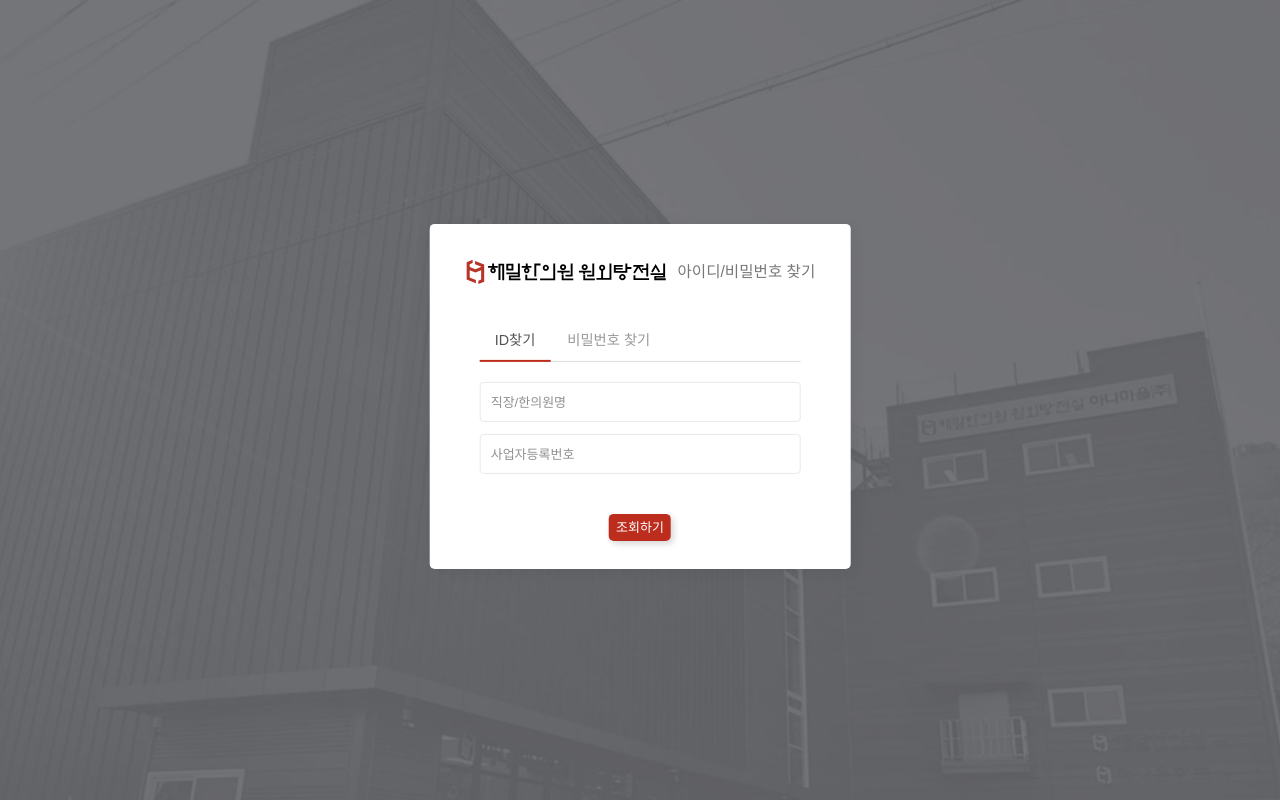
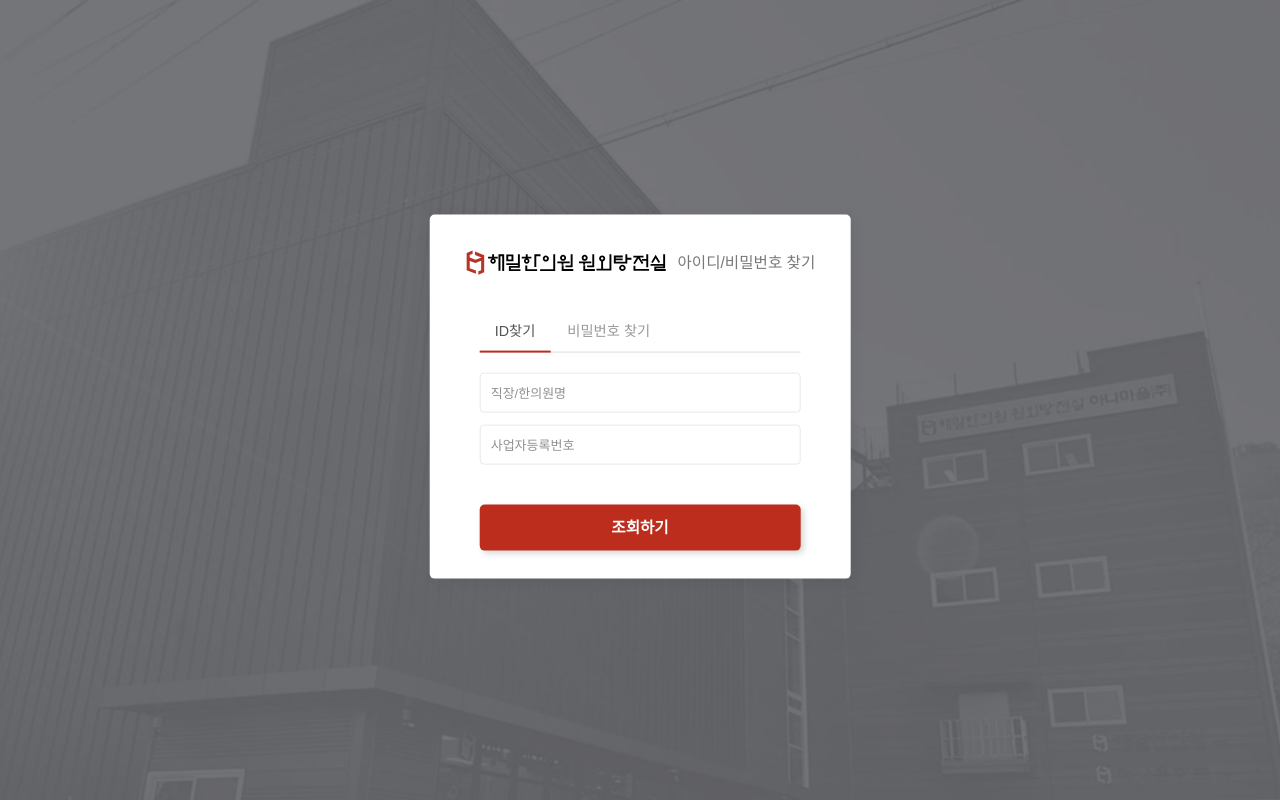
Before and after one commit to itforone-github/publish-haemil, a PHP site: page /med/find_pw.php in a window 1280 px wide. Run offline with PHP 8.4, Linux system fonts and the light colour scheme; some web fonts are replaced.

Commit message:
style: 버튼 디자인 수정

```diff
--- a/med/find_pw.php
+++ b/med/find_pw.php
@@ -31,7 +31,7 @@ include_once("../include/header.php");
                     <input type="text" placeholder="사업자등록번호"/>
 
                     <div class="btn_wrap">
-                        <a class="btn btn_sdw btn_red" onclick="message()">조회하기</a>
+                        <a class="btn btn_large btn_sdw btn_red" onclick="message()">조회하기</a>
                     </div>
 
                 </div>
@@ -41,7 +41,7 @@ include_once("../include/header.php");
                     <input type="text" placeholder="사업자등록번호"/>
 
                     <div class="btn_wrap">
-                        <a href="login.php" class="btn btn_sdw btn_red">비밀번호 재설정</a>
+                        <a href="login.php" class="btn btn_large btn_sdw btn_red">비밀번호 재설정</a>
                     </div>
                 </div>
               </div>
```
